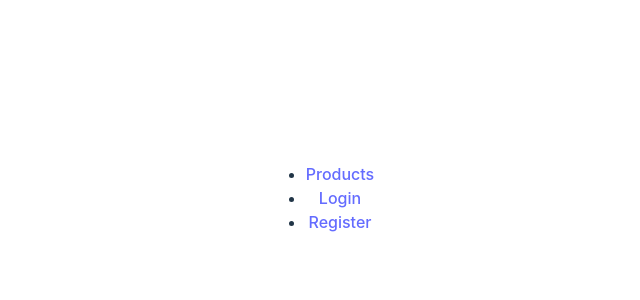
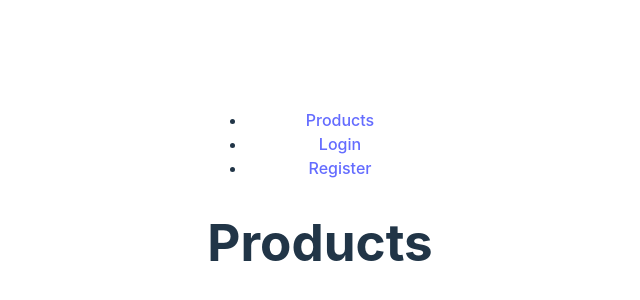
Before and after one commit to JAIME-FAJARDO/Capstone-Project-2, a React (Vite) app: page /productspage in a window 1280 px wide. Shown: the part 202-502 px from the top of the page, without its empty margins (320-960 px from the left). Built offline with nearby package versions, Linux system fonts and the light colour scheme; no server answers.

Commit message:
render products

```diff
--- a/src/App.jsx
+++ b/src/App.jsx
@@ -1,5 +1,6 @@
 import './App.css'
-import ProductsPage from './ProductsPage'
+import ProductsPage from './pages/ProductsPage'
+
 import { useState } from "react"
 import { Routes, Route } from "react-router-dom"
 
@@ -9,7 +10,7 @@ import { Routes, Route } from "react-router-dom"
 // import Posts from "pages/Posts"
 // import NavBar from "components/NavBar"
 
-import Posts from "./pages/Posts"
+// import Posts from "./pages/Posts"
 import Profile from "./pages/Profile"
 import Login from "./pages/Login"
 import Register from "./pages/Register"
@@ -33,7 +34,7 @@ function App() {
         {/* <Route path="/posts" element={<Posts token={token} />} />
          */}
 
-<Route path="./productspage" element={<ProductsPage token={token} />} />
+        <Route path="/productspage" element={<ProductsPage token={token} />} />
         <Route path="/profile" element={<Profile token={token} />} />
         <Route path="/login" element={<Login setToken={setToken}/>} />
         <Route path="/register" element={<Register setToken={setToken}/>} />
```
Also changed, not shown: src/pages/ProductsPage.jsx (renamed from src/ProductsPage.jsx).
